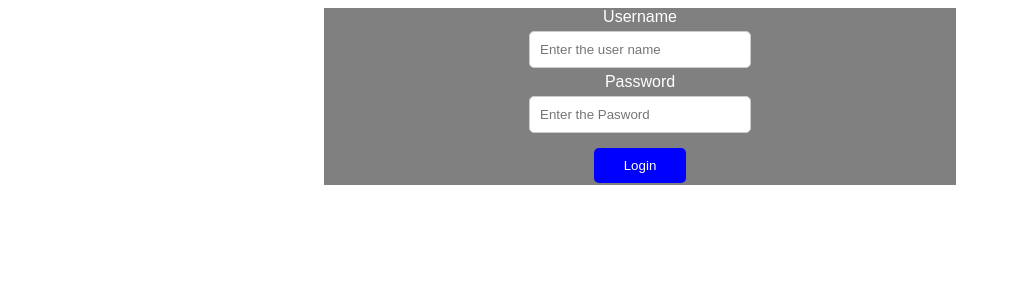
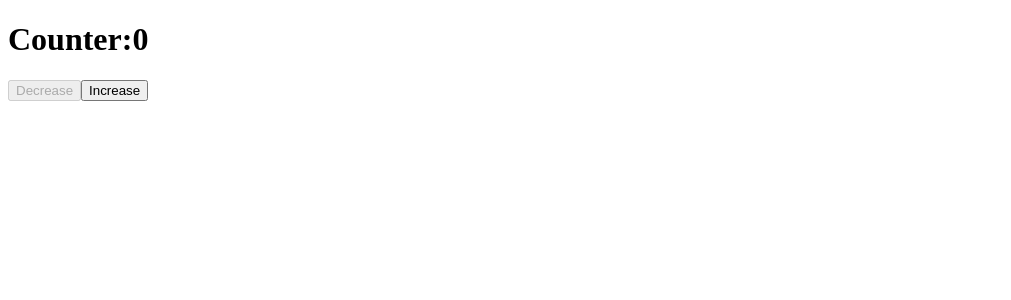
Before and after one commit to AbdifatahDeeq/React-course, a React (Vite) app: page / in a window 1280 px wide. Shown: the top 300 px of the page, without its empty margins (0-1011 px from the left). Built offline with nearby package versions, Linux system fonts and the light colour scheme.

Commit message:
Exercise 11

```diff
--- a/src/App.jsx
+++ b/src/App.jsx
@@ -1,9 +1,22 @@
-import Login from "./Login"
+import { useState } from "react";
+
 
 const App = () => {
+  const [Increase, setIncrease] = useState(0)
+
+  const disc = Increase <= 1;
 
 
 
-  return <Login />;
+  return (
+    <>
+      <h1> Counter:{Increase}</h1>
+      <button disabled={disc} onClick={() => setIncrease(Increase - 1)}>
+        Decrease{" "}
+      </button>
+      <button onClick={() => setIncrease(Increase + 1)}>Increase </button>
+    </>
+  );
+
 }
 export default App;
--- a/src/ShoppingCart.jsx
+++ b/src/ShoppingCart.jsx
@@ -167,7 +167,7 @@ style={{
       color: "white",
       padding: "10px 30px",
       borderRadius: "5px",
-      textAlign: "center",
+
     }}
   >
     <table>
```
